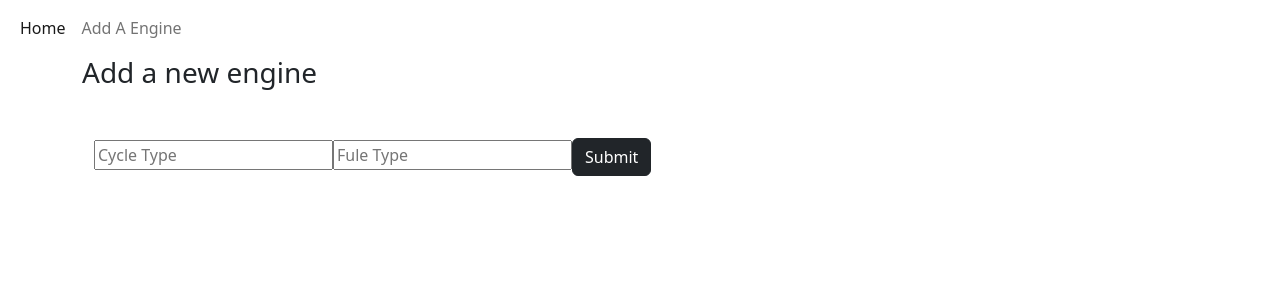
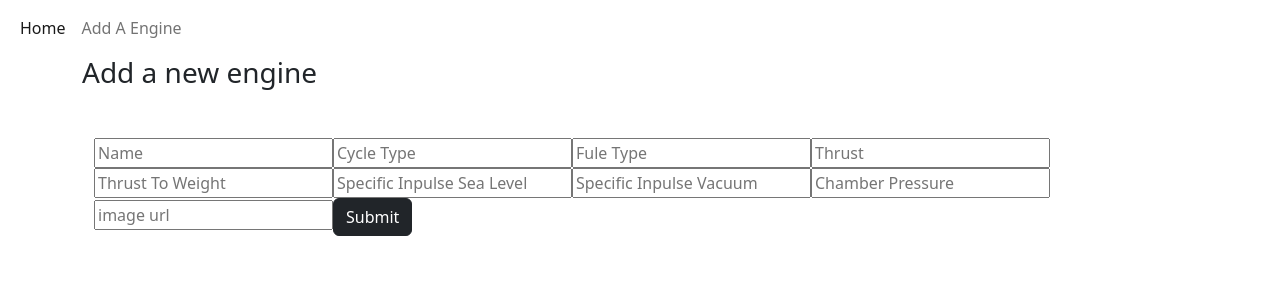
Before and after one commit to DanielSWaite190/reaction_engines_v2, a React (Create React App) app: page /new in a window 1280 px wide. Shown: the top 300 px of the page. Built offline with nearby package versions, Linux system fonts and the light colour scheme.

Commit message:
New engine page

```diff
--- a/src/components/Form.jsx
+++ b/src/components/Form.jsx
@@ -4,7 +4,7 @@ class EditForm extends React.Component{
     constructor(props){  // Probably don't need theses two.
         super(props)     // Probably don't need theses two.
         this.state = {
-            name: 'travel',
+            name: '',
             cycle_type: '',
             fule_type: '',
             thrust: '',
@@ -14,7 +14,6 @@ class EditForm extends React.Component{
             pressure: '',
             image: ''
         }
-        this.handleChange = this.handleChange.bind(this);
         this.handleSubmit = this.handleSubmit.bind(this);
     }
 
@@ -22,8 +21,6 @@ class EditForm extends React.Component{
         const url = this.props.config['id'] ?
         `http://localhost:4000/engine/${this.props.config['id']}` :
         `http://localhost:4000/engine`;
-
-        // const url = `http://localhost:4000/engine/7`
 
         try {
             fetch(url, {
@@ -44,23 +41,13 @@ class EditForm extends React.Component{
     handleSubmit(event){
         event.preventDefault();
         this.postEngine(this.state)
-
-        alert('A name was submitted: ' + this.state.fule_type + " " +this.state.cycle_type);
-    }
-
-    handleChange(event){
-        this.setState({cycle_type: event.target.value});
-        this.setState({fule_type: event.target.value});
     }
 
     render(){
         return(
             <div class="container my-5">
                 <form onSubmit={this.handleSubmit}>
-                    <input type='text' placeholder='Cycle Type' value={this.state.cycle_type} onChange={(event) => this.setState({cycle_type: event.target.value})} />
-                    <input type='text' placeholder='Fule Type' value={this.state.fule_type} onChange={(event) => this.setState({fule_type: event.target.value})} />
-
-                    {/* <input type='text' placeholder='Name' value={this.state.name} onChange={(event) => this.setState({name: event.target.value})} />
+                    <input type='text' placeholder='Name' value={this.state.name} onChange={(event) => this.setState({name: event.target.value})} />
                     <input type='text' placeholder='Cycle Type' value={this.state.cycle_type} onChange={(event) => this.setState({cycle_type: event.target.value})} />
                     <input type='text' placeholder='Fule Type' value={this.state.fule_type} onChange={(event) => this.setState({fule_type: event.target.value})} />
                     <input type='number' placeholder='Thrust' value={this.state.thrust} onChange={(event) => this.setState({thrust: event.target.value})} />
@@ -68,7 +55,7 @@ class EditForm extends React.Component{
                     <input type='number' placeholder='Specific Inpulse Sea Level' value={this.state.specific_impulse_cl} onChange={(event) => this.setState({specific_impulse_cl: event.target.value})} />
                     <input type='number' placeholder='Specific Inpulse Vacuum' value={this.state.specific_impulse_vac} onChange={(event) => this.setState({specific_impulse_vac: event.target.value})} />
                     <input type='number' placeholder='Chamber Pressure' value={this.state.pressure} onChange={(event) => this.setState({pressure: event.target.value})} />
-                    <input type='text' placeholder='image url' value={this.state.image} onChange={(event) => this.setState({image: event.target.value})} />                 */}
+                    <input type='text' placeholder='image url' value={this.state.image} onChange={(event) => this.setState({image: event.target.value})} />
                     <button type='update' class="btn btn-dark">Submit</button>
                 </form>
             </div>
```
Also changed, not shown: package.json (+4 -3 lines).
